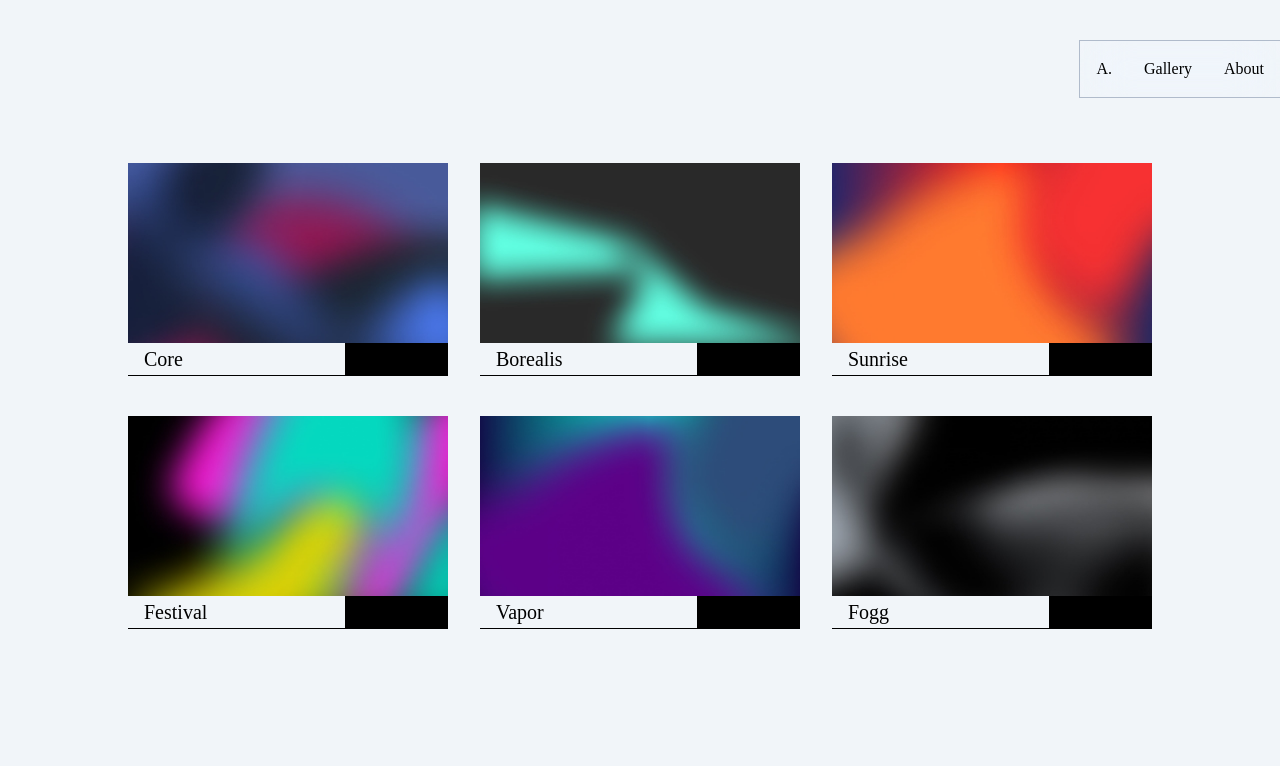
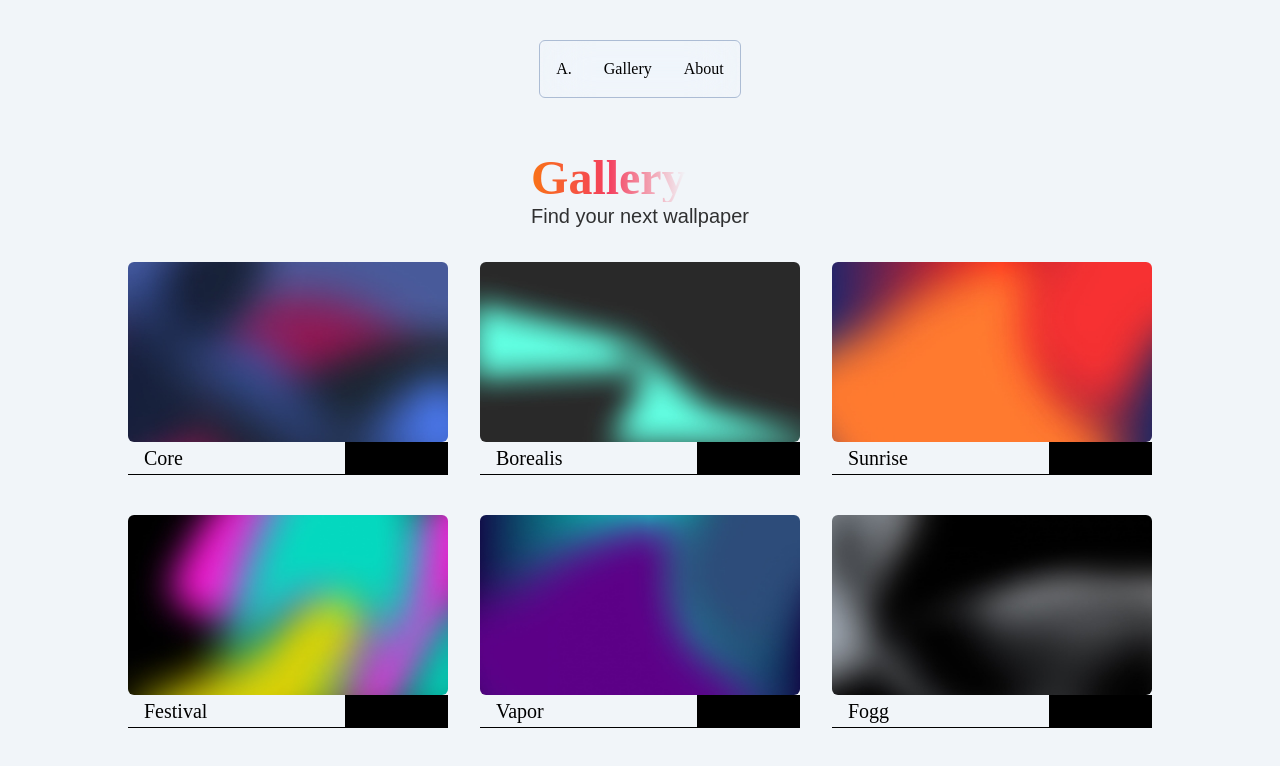
Before and after one commit to imStav/abstract, a Vue app: page /gallery in a window 1280 px wide. Shown: the top 766 px of the page. Built offline with nearby package versions, Linux system fonts and the light colour scheme; a web font is replaced by a local one.

Commit message:
feat(ui): rework headings, catchlines & overall styles

```diff
--- a/src/App.vue
+++ b/src/App.vue
@@ -3,7 +3,7 @@ import { RouterLink, RouterView } from "vue-router";
 </script>
 
 <template>
-  <header class="fixed top-10 right-0 z-50 border border-r-0 border-slate-400/70">
+  <header class="sticky top-10 w-fit mx-auto z-50">
     <nav class="navbar">
       <RouterLink
         to="/"
--- a/src/components/AboutPage.vue
+++ b/src/components/AboutPage.vue
@@ -4,6 +4,10 @@ import { RouterLink } from 'vue-router';
 
 <template>
   <div class="about-layout">
+    <RouterLink to="/gallery" class="w-fit to-gallery">
+      Back to gallery
+    </RouterLink>
+
     <h2 class="heading">
       About Abstract
     </h2>
@@ -17,9 +21,5 @@ import { RouterLink } from 'vue-router';
     <p class="text-lg">
       The website is subject to changes and will nearly receive UI updates.
     </p>
-
-    <RouterLink to="/gallery" class="w-fit to-gallery">
-      Back to gallery
-    </RouterLink>
   </div>
 </template>
--- a/src/index.css
+++ b/src/index.css
@@ -20,12 +20,12 @@
 
 @layer components {
     body {
-        @apply bg-slate-100 dark:bg-black dark:text-slate-400;
+        @apply bg-slate-100 dark:bg-black dark:text-slate-400 overflow-x-hidden;
     }
 
     /***Nav***/
     .navbar {
-        @apply flex justify-center w-fit py-4 backdrop-blur-xl saturate-150;
+        @apply flex py-4 backdrop-blur-xl saturate-150 border border-slate-400/70 rounded-md;
     }
 
     /**RouterLink stlyes**/
@@ -35,34 +35,34 @@
 
     /***Heading styles***/
     .heading {
-        @apply font-display font-semibold text-4xl sm:text-5xl bg-clip-text bg-gradient-to-r from-rose-500 via-fuchsia-500 to-slate-100 text-transparent;
+        @apply font-display font-semibold text-4xl sm:text-5xl bg-clip-text bg-gradient-to-r from-orange-500 via-rose-500 to-slate-100 text-transparent w-fit;
     }
 
     /***HomeView***/
     .home-view {
-        @apply h-screen w-screen flex justify-center items-center;
+        @apply h-auto w-screen flex justify-center items-center;
     }
 
     .catchline {
-        @apply font-sans text-xl opacity-30;
+        @apply font-sans text-xl opacity-80;
     }
 
     /**CTA btn**/
     .to-gallery {
-        @apply mt-8 border-b border-black dark:border-white py-2 text-xl hover:tracking-widest duration-200;
+        @apply my-8 border-b border-black dark:border-white py-2 text-xl hover:tracking-widest duration-200;
     }
 
     /***GalleryView***/
     .gallery-view {
-        @apply flex flex-col min-h-screen justify-center items-center mb-24 sm:my-0;
+        @apply flex flex-col min-h-fit items-center mb-24 sm:my-0;
     }
 
     .wallpaper-grid {
-        @apply grid grid-cols-1 sm:grid-cols-2 xl:grid-cols-3 sm:my-24 sm:px-4 gap-8;
+        @apply grid grid-cols-1 sm:grid-cols-2 xl:grid-cols-3 sm:mb-24 sm:px-4 gap-8;
     }
 
     .wallpaper-styles {
-        @apply sm:w-80 hover:opacity-50 duration-500;
+        @apply sm:w-80 hover:opacity-50 duration-500 sm:rounded-md;
     }
 
     .wallpaper-description {
@@ -75,7 +75,7 @@
 
     /**AboutPage**/
     .about-layout {
-        @apply flex flex-col min-h-screen w-3/4 sm:w-1/2 justify-center mx-auto;
+        @apply flex flex-col w-3/4 sm:w-1/2 my-24 justify-center mx-auto;
     }
 }
 
--- a/src/views/GalleryView.vue
+++ b/src/views/GalleryView.vue
@@ -4,6 +4,11 @@ import WallpaperCard from "../components/icons/WallpaperCard.vue";
 
 <template>
   <section class="gallery gallery-view">
+    <div class="mt-24 mb-8">
+      <h2 class="heading">Gallery</h2>
+      <p class="catchline">Find your next wallpaper</p>
+    </div>
+
     <WallpaperCard />
   </section>
 </template>
```
